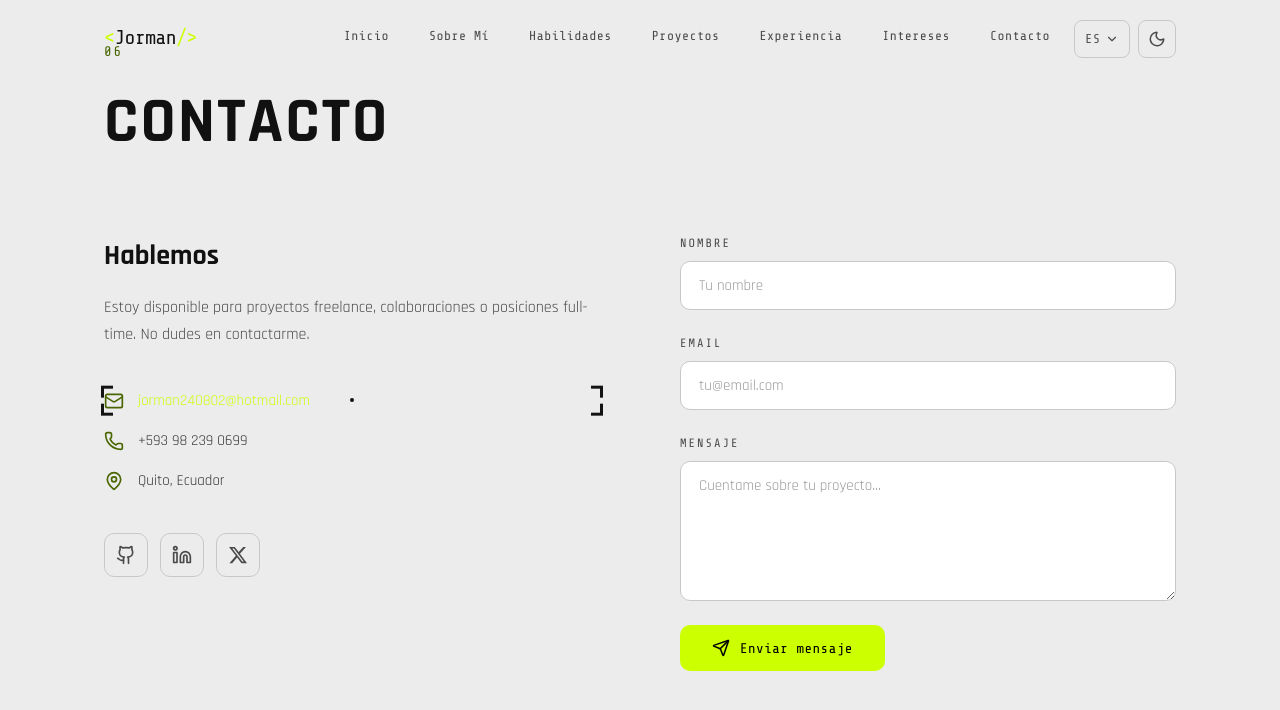
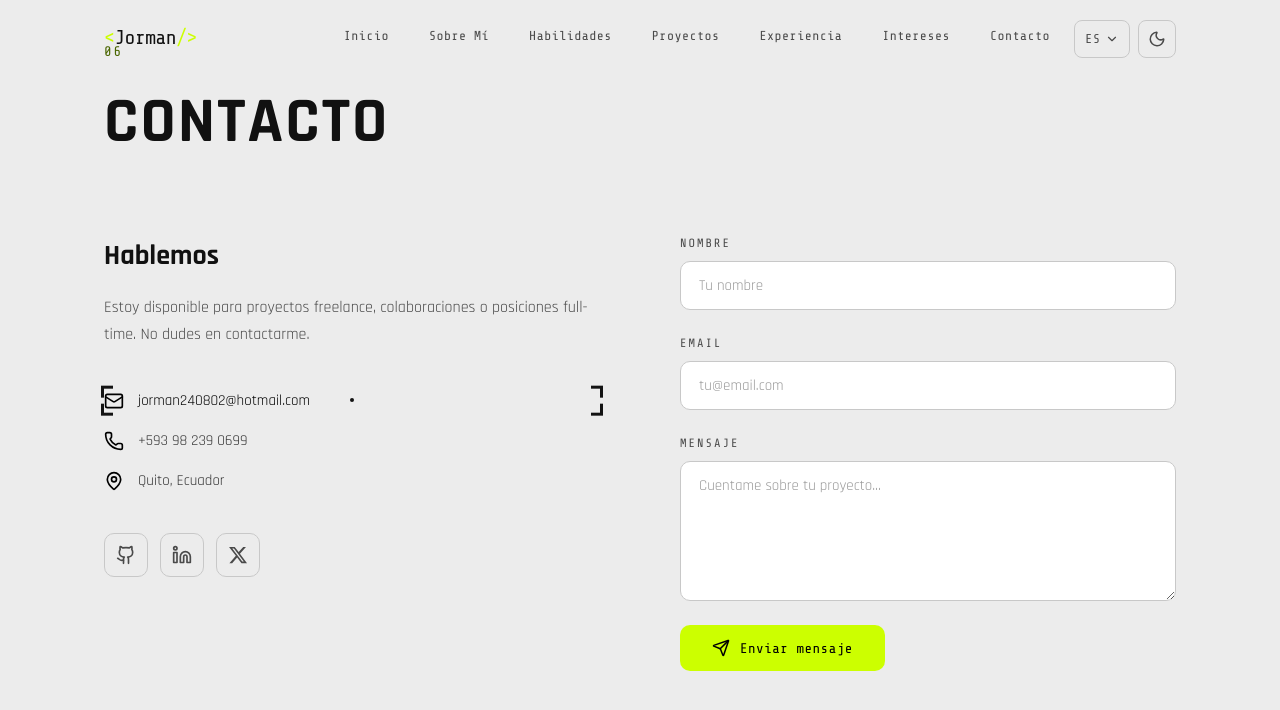
Before and after one commit to JorMath/web-page-portfolio, a React (Vite) app: page / in a window 1280 px wide. In both pictures the pointer is over the link "jorman240802@hotmail.com". Shown: the part 5616-6326 px from the top of the page. Built offline with nearby package versions, Linux system fonts and the light colour scheme.

Commit message:
fix: light theme contact section hover — use black instead of green for readability

```diff
--- a/src/index.css
+++ b/src/index.css
@@ -138,6 +138,26 @@
 [data-theme="light"] .project-card__link:hover {
   color: var(--kiwi-accent-text);
   border-color: var(--kiwi-accent-text);
+}
+
+/* Light theme: contact section contrast overrides */
+[data-theme="light"] .contact__detail:hover {
+  color: var(--kiwi-black);
+}
+
+[data-theme="light"] .contact__detail svg {
+  color: var(--kiwi-black);
+}
+
+[data-theme="light"] .contact__social:hover {
+  color: var(--kiwi-black);
+  border-color: var(--kiwi-black);
+  background: var(--kiwi-primary-06);
+}
+
+[data-theme="light"] .contact__input:focus {
+  border-color: var(--kiwi-accent-ui);
+  box-shadow: 0 0 0 3px rgba(74, 102, 0, 0.12);
 }
 
 /* --- Reset & Base --- */
```
